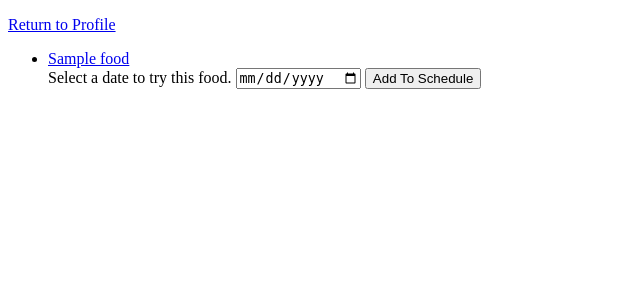
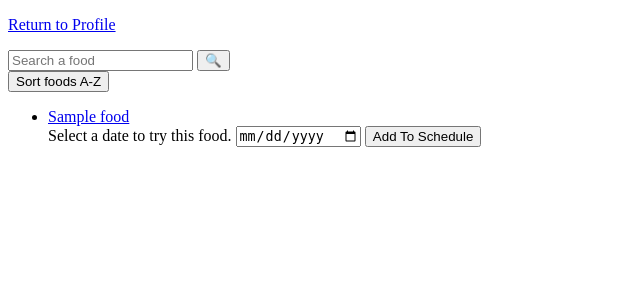
Before and after one commit to NicoleWilliams/baby-bites, a Flask app: page /foods in a window 1280 px wide. Shown: the top 300 px of the page, without its empty margins (0-640 px from the left). Run offline with Flask 2, Linux system fonts and the light colour scheme; tables that the repository leaves empty hold one stand-in row (values such as "Sample post").

Commit message:
sorted foods list on all foods page

```diff
--- a/crud.py
+++ b/crud.py
@@ -49,7 +49,7 @@ def get_food_by_id(food_id):
 def get_foods():
     """Return all foods."""
 
-    return Food.query.all()
+    return Food.query.order_by(Food.food_name).all()
 
 
 def create_rating(score, food, user, date_rated, comment):
--- a/templates/all_foods.html
+++ b/templates/all_foods.html
@@ -4,10 +4,15 @@
 
 {% block body %}
 <p><a href="/users/{{ user_id }}">Return to Profile</a></p>
+<form type="submit" name="food-search-form">
+  <input type="search" id="food-name-search" placeholder="Search a food">
+  <button type="button">&#128269</button>
+</form>
+<button type="submit" name="sort-food-button" id="sort-food-button">Sort foods A-Z</button>
 <ul>
   {% for food in foods %}
 
-    <li>
+    <li id="food-list">
       <a href="/foods/{{ food.food_id }}">
         {{ food.food_name }}</a>
 
```
Also changed, not shown: static/event_handlers.js (+6 -6 lines).
